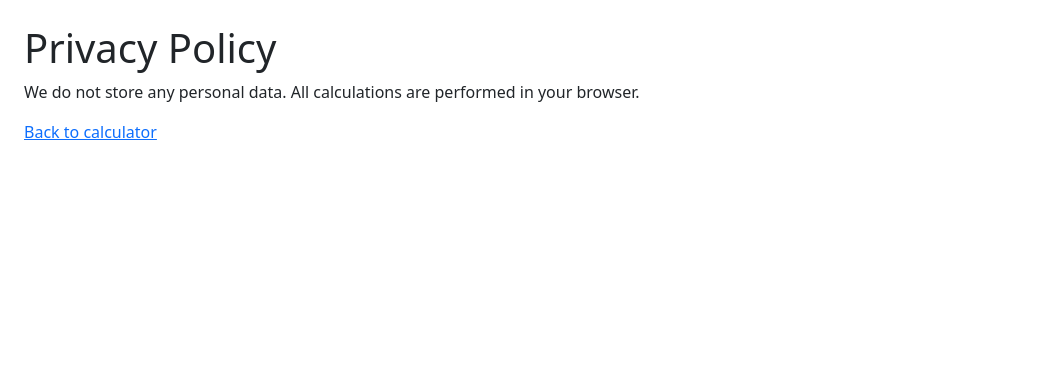
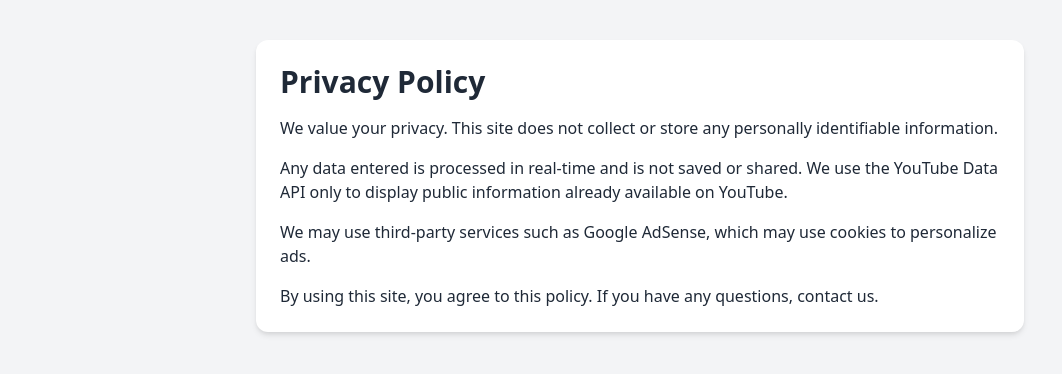
Before and after one commit to Stefan14442/YTChall, a Flask app: page /privacy in a window 1280 px wide. Shown: the top 374 px of the page, without its empty margins (0-1062 px from the left). Run offline with Flask 2, Linux system fonts and the light colour scheme.

Commit message:
Update privacy.html

```diff
--- a/templates/privacy.html
+++ b/templates/privacy.html
@@ -1,12 +1,25 @@
 <!DOCTYPE html>
-<html>
+<html lang="en">
 <head>
-    <title>Privacy Policy</title>
-    <link href="https://cdn.jsdelivr.net/npm/bootstrap@5.3.3/dist/css/bootstrap.min.css" rel="stylesheet" />
+  <meta charset="UTF-8">
+  <title>Privacy Policy</title>
+  <link href="https://cdn.jsdelivr.net/npm/tailwindcss@2.2.19/dist/tailwind.min.css" rel="stylesheet">
 </head>
-<body class="p-4">
-    <h1>Privacy Policy</h1>
-    <p>We do not store any personal data. All calculations are performed in your browser.</p>
-    <a href="/">Back to calculator</a>
+<body class="bg-gray-100 text-gray-800">
+  <div class="max-w-3xl mx-auto p-6 bg-white mt-10 rounded-xl shadow-md">
+    <h1 class="text-3xl font-bold mb-4">Privacy Policy</h1>
+    <p class="mb-4">
+      We value your privacy. This site does not collect or store any personally identifiable information.
+    </p>
+    <p class="mb-4">
+      Any data entered is processed in real-time and is not saved or shared. We use the YouTube Data API only to display public information already available on YouTube.
+    </p>
+    <p class="mb-4">
+      We may use third-party services such as Google AdSense, which may use cookies to personalize ads.
+    </p>
+    <p>
+      By using this site, you agree to this policy. If you have any questions, contact us.
+    </p>
+  </div>
 </body>
 </html>
```
